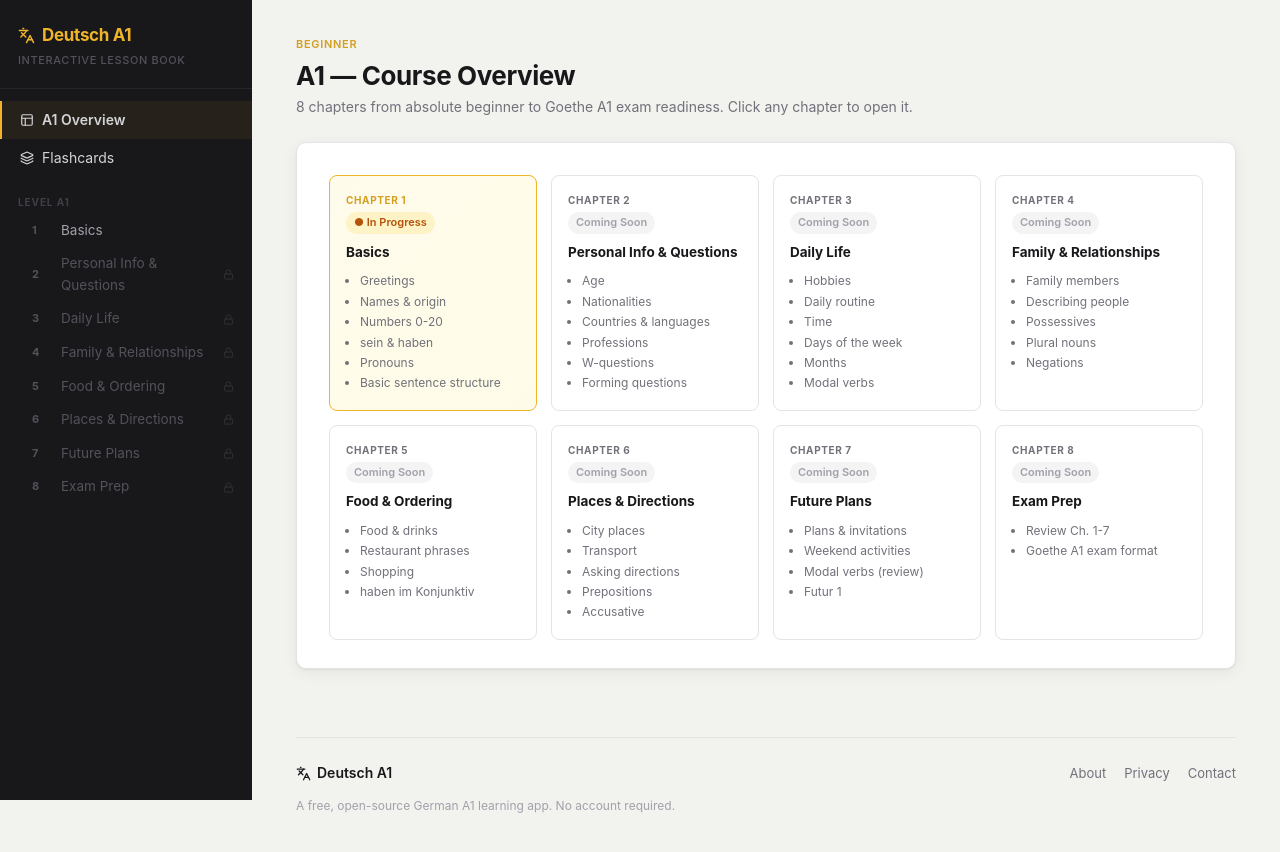
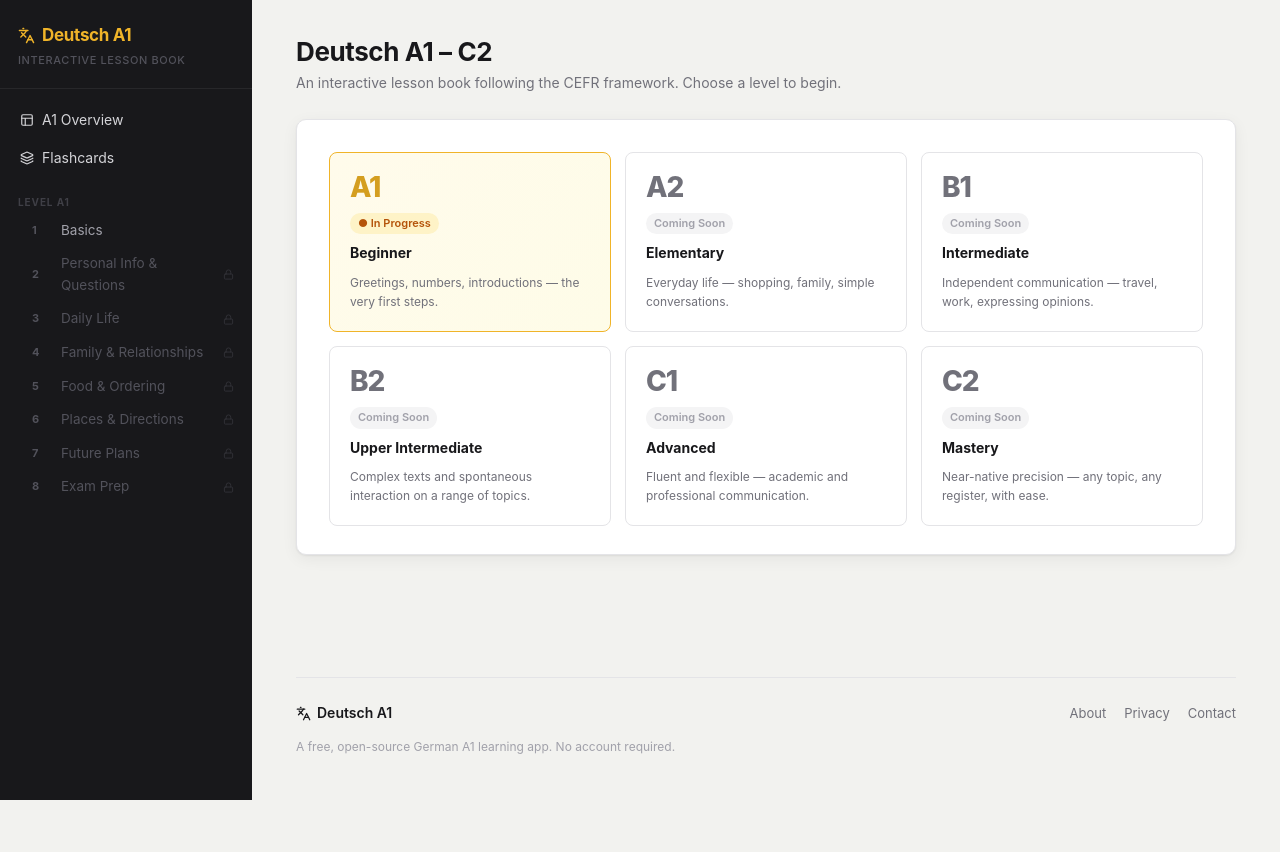
Before and after one commit to davide-muzzi/learn-german, a Vue app: page /a1/ch/1 in a window 1280 px wide. Before the commit this address led to /a1/ch/1#/a1. Shown: the top 852 px of the page. After the commit the page ends 800 px from the top, so only its background shows below. Built offline with nearby package versions, Linux system fonts and the light colour scheme.

Commit message:
feat: add home page with level overview and make sidebar logo a link

```diff
--- a/src/components/AppSidebar.vue
+++ b/src/components/AppSidebar.vue
@@ -21,10 +21,10 @@ const currentSection = computed(() =>
 <template>
   <nav class="sidebar" :class="{ 'is-open': open }">
     <div class="sidebar-logo">
-      <div>
+      <RouterLink to="/" class="sidebar-logo-link">
         <h1><Languages :size="17" /> Deutsch A1</h1>
         <p>Interactive Lesson Book</p>
-      </div>
+      </RouterLink>
       <button class="sidebar-close" @click="$emit('close')" aria-label="Close menu">✕</button>
     </div>
     <div class="sidebar-body">
--- a/src/data/index.js
+++ b/src/data/index.js
@@ -96,6 +96,15 @@ export const HABEN = [
   ['Sie (form.)', 'haben', 'you have (form.)'],
 ]
 
+export const LEVELS = [
+  { code: 'A1', name: 'Beginner',           desc: 'Greetings, numbers, introductions — the very first steps.',          active: true,  path: '/a1' },
+  { code: 'A2', name: 'Elementary',         desc: 'Everyday life — shopping, family, simple conversations.',             active: false, path: '/a2' },
+  { code: 'B1', name: 'Intermediate',       desc: 'Independent communication — travel, work, expressing opinions.',      active: false, path: '/b1' },
+  { code: 'B2', name: 'Upper Intermediate', desc: 'Complex texts and spontaneous interaction on a range of topics.',     active: false, path: '/b2' },
+  { code: 'C1', name: 'Advanced',           desc: 'Fluent and flexible — academic and professional communication.',      active: false, path: '/c1' },
+  { code: 'C2', name: 'Mastery',            desc: 'Near-native precision — any topic, any register, with ease.',         active: false, path: '/c2' },
+]
+
 export const CHAPTERS = [
   { n: 1, title: 'Basics', active: true, topics: ['Greetings', 'Names & origin', 'Numbers 0-20', 'sein & haben', 'Pronouns', 'Basic sentence structure'] },
   { n: 2, title: 'Personal Info & Questions', active: false, topics: ['Age', 'Nationalities', 'Countries & languages', 'Professions', 'W-questions', 'Forming questions'] },
--- a/src/router/index.js
+++ b/src/router/index.js
@@ -1,4 +1,5 @@
 import { createRouter, createWebHashHistory } from 'vue-router'
+import HomeView from '../views/HomeView.vue'
 import LevelView from '../views/LevelView.vue'
 import ChapterView from '../views/ChapterView.vue'
 import AboutView from '../views/AboutView.vue'
@@ -9,7 +10,7 @@ import FlashcardsView from '../views/FlashcardsView.vue'
 export default createRouter({
   history: createWebHashHistory(),
   routes: [
-    { path: '/',                    redirect: '/a1' },
+    { path: '/',                    name: 'home',        component: HomeView },
     { path: '/a1',                  name: 'level-a1',    component: LevelView },
     { path: '/a1/ch/:n',            name: 'chapter',     component: ChapterView },
     { path: '/a1/ch/:n/:section',   name: 'section',     component: ChapterView },
--- a/src/style.css
+++ b/src/style.css
@@ -208,6 +208,46 @@ tbody tr:hover td { background: #fafafa; }
 .b-inf  { background: #fef3c7; color: #92400e; }
 .b-std  { background: #d1fae5; color: #065f46; }
 .b-pl   { background: #e0f2fe; color: #075985; }
+
+/* ── SIDEBAR LOGO LINK ── */
+.sidebar-logo-link {
+  text-decoration: none;
+  color: inherit;
+  display: block;
+}
+.sidebar-logo-link:hover h1 { opacity: .85; }
+
+/* ── HOME: LEVEL GRID ── */
+.lvl-grid {
+  display: grid;
+  grid-template-columns: repeat(auto-fill, minmax(220px, 1fr));
+  gap: 14px;
+  margin-top: 4px;
+}
+.lvl-card {
+  border: 1px solid var(--border);
+  border-radius: 8px;
+  padding: 20px;
+  background: white;
+  transition: box-shadow .18s;
+}
+.lvl-card.lvl-active {
+  border-color: var(--gold);
+  background: linear-gradient(135deg, #fffbeb 0%, #fefce8 100%);
+  cursor: pointer;
+}
+.lvl-card.lvl-active:hover { box-shadow: 0 4px 16px rgba(0,0,0,.1); }
+.lvl-code {
+  font-size: 28px;
+  font-weight: 800;
+  letter-spacing: -1px;
+  color: var(--muted);
+  line-height: 1;
+  margin-bottom: 8px;
+}
+.lvl-card.lvl-active .lvl-code { color: var(--gold-dark); }
+.lvl-card h3 { font-size: 14px; font-weight: 700; margin: 4px 0 8px; }
+.lvl-desc { font-size: 12px; color: var(--muted); line-height: 1.6; }
 
 /* ── ROADMAP ── */
 .roadmap-grid {
--- /dev/null
+++ b/src/views/HomeView.vue
@@ -0,0 +1,36 @@
+<script setup>
+import { useRouter } from 'vue-router'
+import { LEVELS } from '../data/index.js'
+
+const router = useRouter()
+
+function goToLevel(lvl) {
+  if (lvl.active) router.push(lvl.path)
+}
+</script>
+
+<template>
+  <div class="page-header">
+    <h1>Deutsch A1 – C2</h1>
+    <p class="sub">An interactive lesson book following the CEFR framework. Choose a level to begin.</p>
+  </div>
+  <div class="card">
+    <div class="lvl-grid">
+      <div
+        v-for="lvl in LEVELS"
+        :key="lvl.code"
+        class="lvl-card"
+        :class="{ 'lvl-active': lvl.active }"
+        @click="goToLevel(lvl)"
+        :role="lvl.active ? 'link' : undefined"
+      >
+        <div class="lvl-code">{{ lvl.code }}</div>
+        <span class="ch-status" :class="lvl.active ? 'st-active' : 'st-soon'">
+          {{ lvl.active ? '● In Progress' : 'Coming Soon' }}
+        </span>
+        <h3>{{ lvl.name }}</h3>
+        <p class="lvl-desc">{{ lvl.desc }}</p>
+      </div>
+    </div>
+  </div>
+</template>
```
